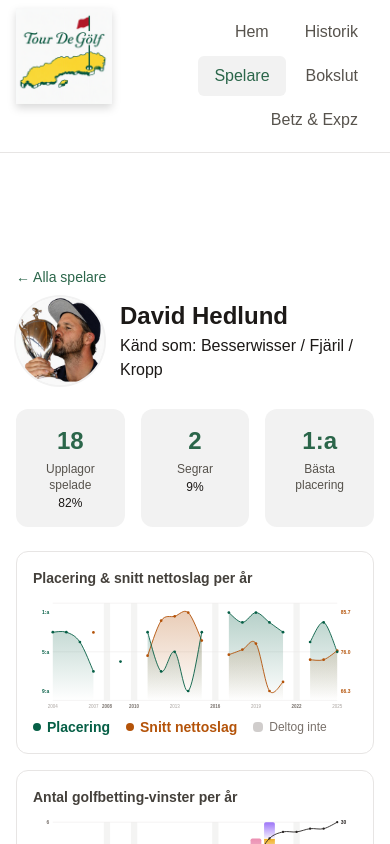
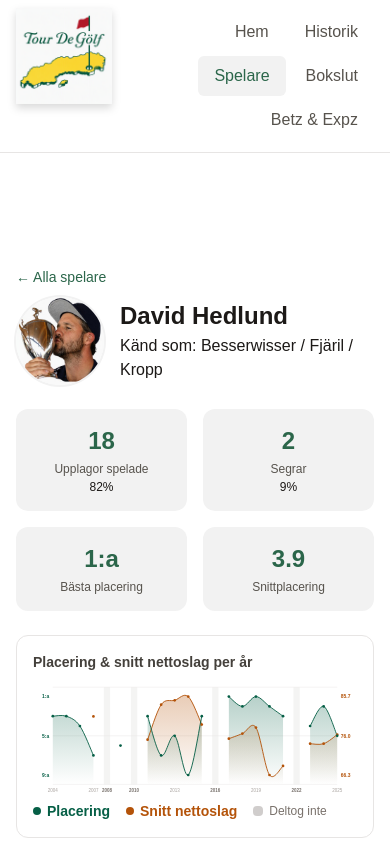
Before and after one commit to Dejan7704/tdg-app, a Next.js app: page /spelare/david-hedlund in a window 390 px wide. Shown: the top 844 px of the page. Built offline with nearby package versions, Linux system fonts and the light colour scheme.

Commit message:
Lägg till fjärde infobox på spelarsidan: snittplacering
Visar spelarens genomsnittliga placering över samtliga spelade upplagor,
bredvid upplagor/segrar/bästa placering. Griden går från 3 till 4 kolumner
(2 på mobil).

```diff
--- a/src/app/spelare/[slug]/page.tsx
+++ b/src/app/spelare/[slug]/page.tsx
@@ -9,6 +9,7 @@ import {
   getPlayerPlaceringSeries,
   getPlayerNettoAverageSeries,
   getPlayerMissedYears,
+  getPlayerAveragePlacering,
   playerInitials,
   EDITIONS_MIN_YEAR,
   EDITIONS_MAX_YEAR,
@@ -40,6 +41,7 @@ export default async function PlayerPage({
   const history = getPlayerHistory(player.id);
   const wins = history.filter((h) => h.standing.placering === 1).length;
   const best = history.length ? Math.min(...history.map((h) => h.standing.placering)) : null;
+  const avgPlacering = getPlayerAveragePlacering(player.id);
   const totalEditions = editions.length;
   const playedPct = totalEditions ? Math.round((history.length / totalEditions) * 100) : 0;
   const winsPct = totalEditions ? Math.round((wins / totalEditions) * 100) : 0;
@@ -88,10 +90,11 @@ export default async function PlayerPage({
         </div>
       </div>
 
-      <div className="grid grid-cols-3 gap-4">
+      <div className="grid grid-cols-2 gap-4 sm:grid-cols-4">
         <Stat label="Upplagor spelade" value={history.length} sub={`${playedPct}%`} />
         <Stat label="Segrar" value={wins} sub={`${winsPct}%`} />
         <Stat label="Bästa placering" value={best ? `${best}:a` : "–"} />
+        <Stat label="Snittplacering" value={avgPlacering != null ? avgPlacering.toFixed(1) : "–"} />
       </div>
 
       <div className="flex flex-col gap-4">
```
